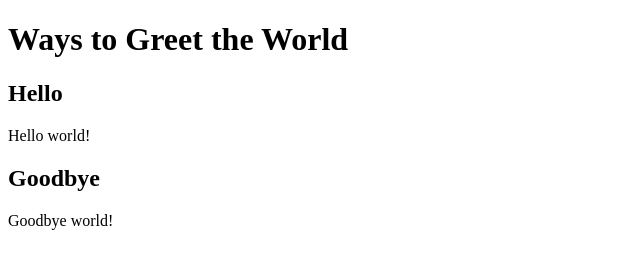
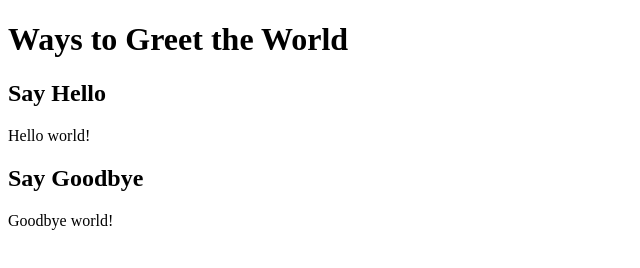
Before and after one commit to amygtownsend/feature-branch-PRs-demo, a plain HTML site: page index.html in a window 1280 px wide. Shown: the whole page, without its empty margins (0-640 px from the left). Drawn offline with Linux system fonts and the light colour scheme.

Commit message:
Tweak: change copy for headings

```diff
--- a/index.html
+++ b/index.html
@@ -8,9 +8,9 @@
 </head>
 <body>
     <h1>Ways to Greet the World</h1>
-    <h2>Hello</h2>
+    <h2>Say Hello</h2>
     <p>Hello world!</p>
-    <h2>Goodbye</h2>
+    <h2>Say Goodbye</h2>
     <p>Goodbye world!</p>
 </body>
 </html>
```
